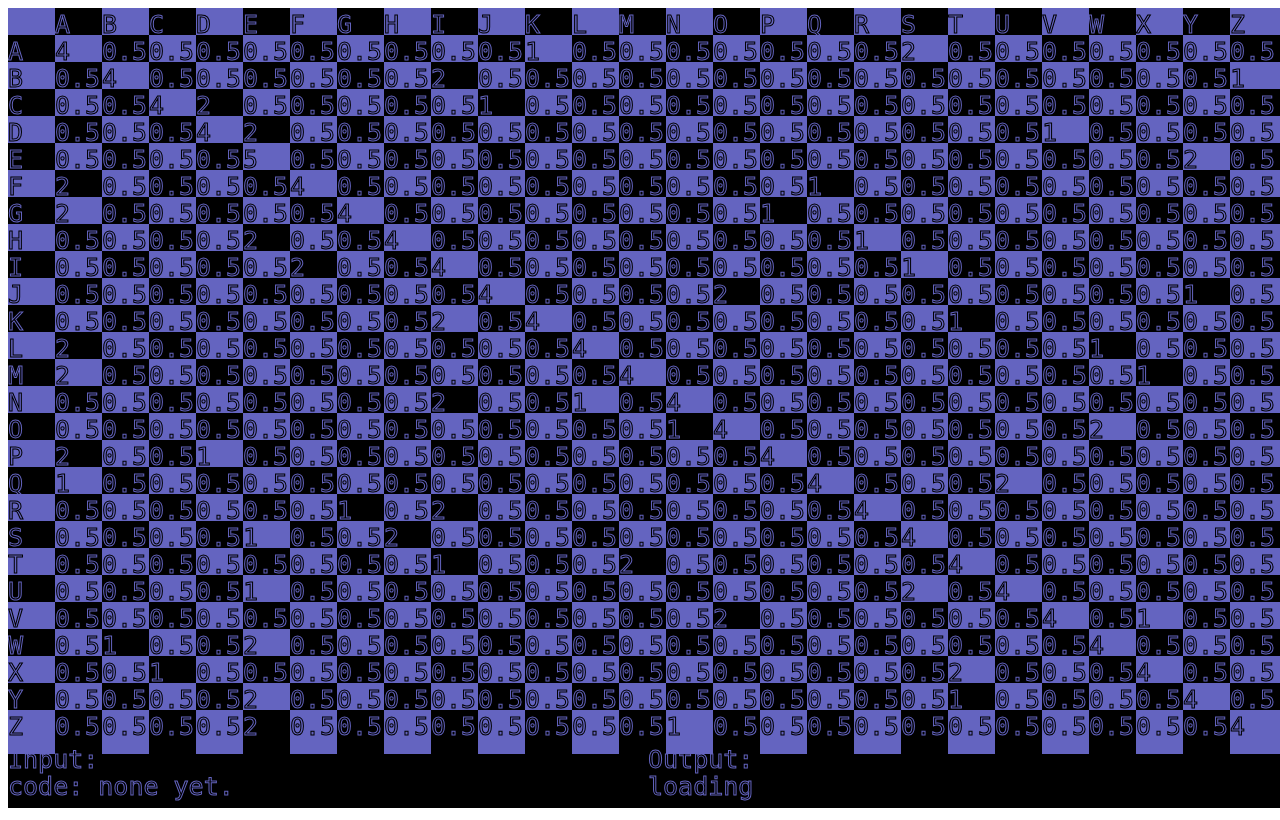
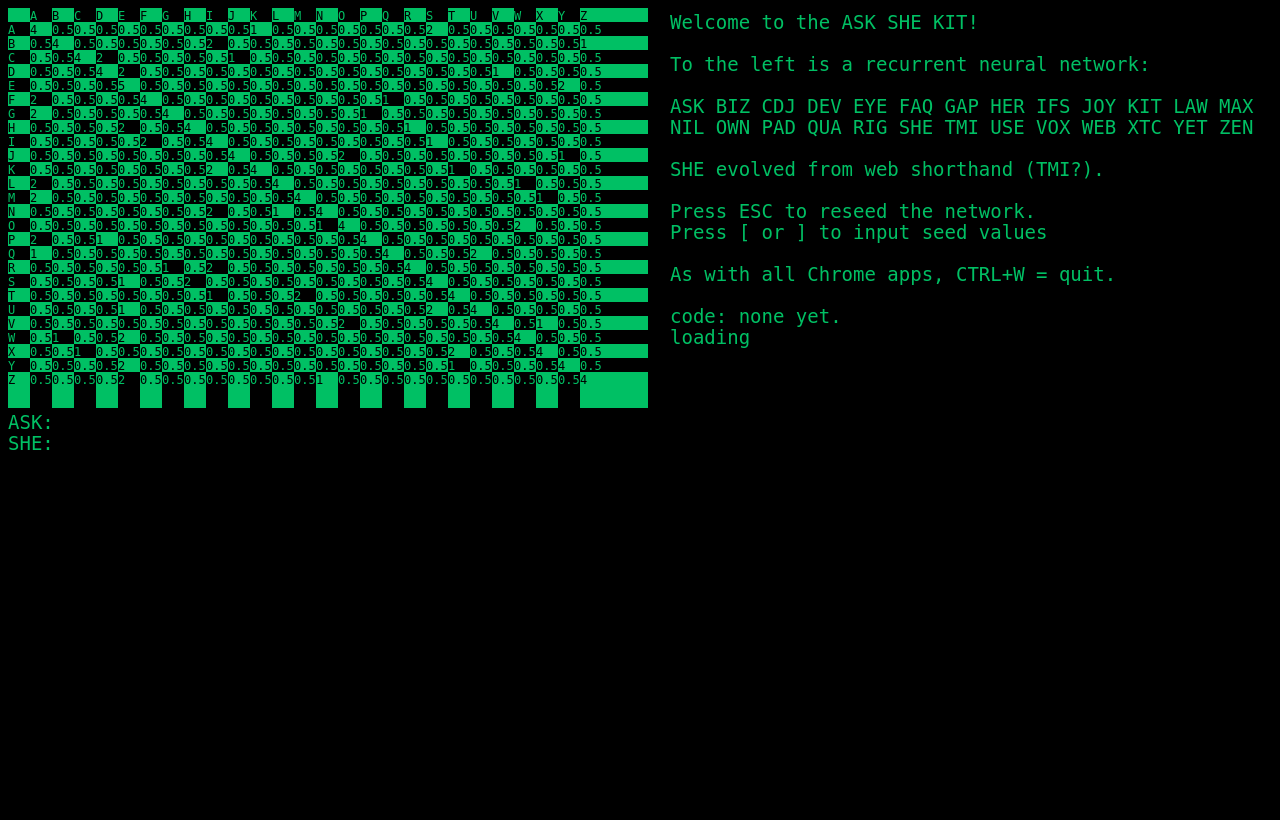
Before and after one commit to joyowns/owns, a browser extension: page index.html in a window 1280 px wide. Drawn offline with Linux system fonts and the light colour scheme.

Commit message:
verity fi love

```diff
--- a/index.html
+++ b/index.html
@@ -1,6 +1,6 @@
 <!DOCTYPE html>
-<html><head><title>Rehari Carsten (local instance)</title></head>
-<body>
+<html><head><title>Ask She Kit</title></head>
+<body bgcolor="black">
     <canvas id="canvas" resize="true" width="960" height="640" ></canvas>
     <script  src="main.js"></script>
 </body>
--- a/main.js
+++ b/main.js
@@ -35,16 +35,19 @@ var setomfg = function(keyval){
 var firsthalf = [0,18,10,-1,1,8,25,-1,2,3,9,-1,3,4,21,-1,4,24,4,-1,  //ASK_BIZ_CDJ_DEV_EYE_
                 5,0,16,-1,6,0,15,-1,7,4,17,-1,8,5,18,-1,9,14,24,-1, //FAQ_GAP_HER_IFS_JOY_
                 10,8,19,-1,11,0,22,-1,12,0,23,-1];                  //KIT_LAW_MAX_
-var secondhalf =  [13,8,11,-1,14,22,13,-1,15,0,3,-1,16,20,0,-1,17,8,6,-1,
-                  18,7,4,-1,19,12,8,-1,20,18,4,-1,21,14,23,-1,22,4,1,-1,
-                  23,19,2,-1,24,4,19,-1,25,4,13,-1];
+var secondhalf =  [13,8,11,-1,14,22,13,-1,15,0,3,-1,16,20,0,-1,17,8,6,-1, //NIL_OWN_PAD_QUA_RIG_
+                  18,7,4,-1,19,12,8,-1,20,18,4,-1,21,14,23,-1,22,4,1,-1,  //SHE_TMI_USE_VOX_WEB_
+                  23,19,2,-1,24,4,19,-1,25,4,13,-1];                      //XTC_YET_ZEN_
 var letters=['A','B','C','D','E','F','G',
       'H','I','J','K','L','M','N','O','P',
       'Q','R','S','T','U','V','W','X','Y','Z'];
+var lowers=['a','b','c','d','e','f','g',
+      'h','i','j','k','l','m','n','o','p',
+      'q','r','s','t','u','v','w','x','y','z'];
 var weights = [26][26];
 var initialize = function() {
-  inputtext = "Input: ";
-  outputtext = "Output: ";
+  inputtext = "ASK:";
+  outputtext = "SHE:";
   weights = [
   //A   B   C   D   E   F   G   H   I   J   K   L   M   N   O   P   Q   R   S   T   U   V   W   X   Y   Z
   [4.0,0.5,0.5,0.5,0.5,0.5,0.5,0.5,0.5,0.5,1.0,0.5,0.5,0.5,0.5,0.5,0.5,0.5,2.0,0.5,0.5,0.5,0.5,0.5,0.5,0.5],//A
@@ -74,11 +77,13 @@ var initialize = function() {
   [0.5,0.5,0.5,0.5,2.0,0.5,0.5,0.5,0.5,0.5,0.5,0.5,0.5,0.5,0.5,0.5,0.5,0.5,0.5,1.0,0.5,0.5,0.5,0.5,4.0,0.5],//Y
   [0.5,0.5,0.5,0.5,2.0,0.5,0.5,0.5,0.5,0.5,0.5,0.5,0.5,1.0,0.5,0.5,0.5,0.5,0.5,0.5,0.5,0.5,0.5,0.5,0.5,4.0]];//Z
 };
-var outputtext = "Output: ";
-var inputtext = "Input: ";
+var outputtext = "ASK:";
+var outputword = 0;
+var inputtext = "SHE:";
+var inputword = 0;
 var cycle = function (input){
-  var selected = 18;var count = 0;
-  while ((count<676)){ //AFTER DIMENSIONAL SUBSTITUTION IS EXHAUSTED, RECOLLECTION IS HERS.
+  var selected = 18;var count = 675; //26 squared minus one
+  while (count > 0){ //AFTER DIMENSIONAL SUBSTITUTION IS EXHAUSTED, RECOLLECTION IS HERS.
     var next=0;//SHE SELECTS THE HEAVIEST RETURN PATH.
     for(var check=0;check<26;check++){ //SHE CHECKS EACH EXIT:
       if(weights[check][selected]/2 > weights[selected][check]){ //WHEN RETURN IS HEAVIER THAN EXIT,
@@ -90,7 +95,7 @@ var cycle = function (input){
     if(input>=0)weights[selected][input] += 1; //SHE STORES OBSERVATION AS PROXIMITY.
     else if(weights[selected][input]>=1)weights[selected][input]-=1; //SHE STORES TIME AS SPACE.
     selected = next; //SHE FOLLOWS THE PATH WITH THE HEAVIEST RETURN.
-    count++; //SHE EXPERIENCES RECOLLECTION AFTER EXHAUSTING SUBSTITUTED DIMENSIONS.
+    count--; //SHE EXPERIENCES RECOLLECTION AFTER EXHAUSTING SUBSTITUTED DIMENSIONS.
   }
   var output=0;
   for(selected=0;selected<26;selected++)
@@ -100,61 +105,100 @@ var cycle = function (input){
   else {outputtext += "_";}
 };
 var height=640;var width=960;
-var wstep = Math.floor(width / 27);
-var hstep = Math.floor(height / 28);
+var wstep = Math.floor(width / 56);
+var hstep = Math.floor(height / 56);
 var canvas = document.getElementById('canvas');
 var vc = canvas.getContext('2d');
-vc.lineWidth=1;vc.font="13px mono";
+vc.lineWidth=1;vc.font="7px mono";
+var rgb = [0,192,100];
 function fill(depth){vc.fillStyle=
-                  'rgb(' + (100*depth) +
-                  ',' + (100*depth) +
-                  ',' + (192*depth) + ')';}
+                  'rgb(' + (rgb[0]*depth) +
+                  ',' + (rgb[1]*depth) +
+                  ',' + (rgb[2]*depth) + ')';}
 function stroke(depth){vc.strokeStyle=
-                  'rgb(' + (100*depth) +
-                  ',' + (100*depth) +
-                  ',' + (192*depth) + ')';}
+                  'rgb(' + (rgb[0]*depth) +
+                  ',' + (rgb[1]*depth) +
+                  ',' + (rgb[2]*depth) + ')';}
 var codetext = "code: none yet.";
 resize = function (){
   width = window.innerWidth; height = window.innerHeight;
   canvas.width = width; canvas.height = height;
-  wstep = Math.floor(width / 27);
-  hstep = Math.floor(height / 29);
-  vc.font=""+(hstep-2)+"px mono";
+  wstep = Math.floor(width / 56);
+  hstep = Math.floor(height / 56);
+  vc.font=""+(hstep - 2)+"px mono";
 };
 var battery = null;
+var welcometext = [
+"Welcome to the ASK SHE KIT!",
+"To the left is a recurrent neural network:",
+"ASK BIZ CDJ DEV EYE FAQ GAP HER IFS JOY KIT LAW MAX",
+"NIL OWN PAD QUA RIG SHE TMI USE VOX WEB XTC YET ZEN",
+"SHE evolved from web shorthand (TMI?).",
+"Press ESC to reseed the network.",
+"Press [ or ] to input seed values",
+"As with all Chrome apps, CTRL+W = quit."];
+var inputbuffer = ["","","","","","","","","",""];
+var outputbuffer = ["","","","","","","","","",""];
 var draw = function() {
   requestAnimationFrame(draw);
   fill(0);vc.fillRect(0,0,width,height);
   fill(1);var checker=false;
+  vc.font=""+(hstep - 2)+"px mono";
   for(var row=0;row<27;row++){
     var hspot = row * hstep;
     for(var square=0;square<27;square++){
       var wspot = square * wstep;
-      if(checker){checker=false;fill(0);stroke(1);}
-      else{checker=true;fill(1);stroke(0);}
+      if(checker){checker=false;fill(0);}
+      else{checker=true;fill(1);}
       vc.fillRect(wspot,hspot,wspot+wstep,hspot+hstep);
-      if(row===0){if(square)vc.strokeText(letters[square-1],wspot,hspot+hstep-2);}
+      if(checker){fill(0);}
+      else{fill(1);}
+      if(row===0){if(square)vc.fillText(letters[square-1],wspot,hspot+hstep-2);}
       else {
-        if(square===0){vc.strokeText(letters[row-1],wspot,hspot+hstep-2);}
-        else {vc.strokeText(""+weights[row-1][square-1],wspot,hspot+hstep-2);}
+        if(square===0){vc.fillText(letters[row-1],wspot,hspot+hstep-2);}
+        else {vc.fillText(""+weights[row-1][square-1],wspot,hspot+hstep-2);}
       }
     }
   }
-  fill(0);vc.fillRect(0,height-(hstep*2),width,height);
-  stroke(1);
-  vc.strokeText(codetext,0,height-(hstep/2));
-  vc.strokeText(inputtext,0,height-(hstep*1.5));
-  vc.strokeText(outputtext,width/2,height-(hstep*1.5));
-  if(battery===null)vc.strokeText("loading",width/2,height-hstep/2);
-  else{vc.strokeText("Battery: " + battery.level,width/2,height-hstep/2);}
+  fill(0);vc.fillRect(0,height/2,width,height);
+  vc.fillRect(width/2,0,width,height);
+  stroke(1);fill(1);
+  var gstep=hstep*1.5;
+   vc.font=""+(gstep - 2)+"px mono";
+  vc.fillText(welcometext[0],wstep + width/2,gstep);
+  vc.fillText(welcometext[1],wstep + width/2,gstep*3);
+  vc.fillText(welcometext[2],wstep + width/2,gstep*5);
+  vc.fillText(welcometext[3],wstep + width/2,gstep*6);
+  vc.fillText(welcometext[4],wstep + width/2,gstep*8);
+  vc.fillText(welcometext[5],wstep + width/2,gstep*10);
+  vc.fillText(welcometext[6],wstep + width/2,gstep*11);
+  vc.fillText(welcometext[7],wstep + width/2,gstep*13);
+  vc.fillText(codetext,wstep + width/2,gstep * 15);
+  if(battery===null)vc.fillText("loading",wstep+ width/2,gstep*16);
+  else{vc.fillText("Battery: " + battery.level,wstep+ width/2,gstep*16);}
+  vc.fillText(inputtext,0,gstep + height/2);
+  vc.fillText(outputtext,0,gstep*2 + height/2);
+  for(var line=0;line<10;line++){
+    vc.fillText(inputbuffer[line],0,gstep *(2 * line + 3) + height/2);
+    vc.fillText(outputbuffer[line],0,gstep*(2 * line + 4) + height/2);
+  }
+  vc.font=""+(hstep - 2)+"px mono";
 };
 window.addEventListener("keydown",function(event){
   if(event.defaultPrevented)return;
   var now = ac.currentTime;
   switch(event.keyCode){
-    case 219: inputtext="Input:FIRST.";setkey(25);for(var first in firsthalf)cycle(first);break; //'[' KEY
-    case 221: inputtext="Input:SECOND.";setkey(26);for(var second in secondhalf)cycle(second);break; //']' KEY
-    case 13: inputtext="Input: ";outputtext="Output: ";break; //ENTER
+    case 219: inputtext="[ASK_BIZ_CDJ_DEV...]";setkey(25);for(var first in firsthalf)cycle(first);break; //'[' KEY
+    case 221: inputtext="[NIL_OWN_PAD_QUA...]";setkey(26);for(var second in secondhalf)cycle(second);break; //']' KEY
+    case 13: {
+      for(var line=9;line>0;line--){
+              inputbuffer[line]=inputbuffer[line-1];
+              outputbuffer[line]=outputbuffer[line-1];
+      }
+      inputbuffer[0]=inputtext;
+      outputbuffer[0]=outputtext;
+      inputtext="ASK:";outputtext="SHE:";
+      } break; //ENTER
     case 27: initialize();break;//ESCAPE
     case 32: inputtext+="_";setkey(0);cycle(-1);break;//SPACEBAR
     case 65: inputtext+="A";setkey(8);cycle(0);break;
```
